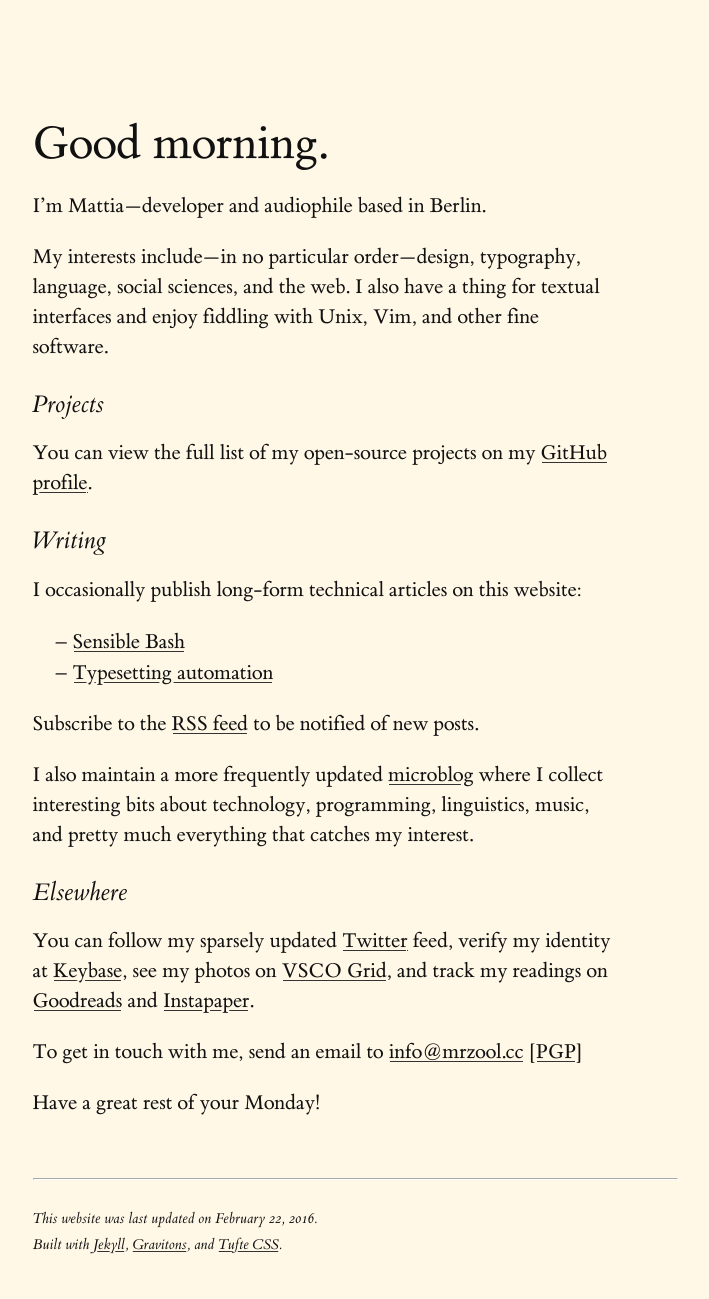
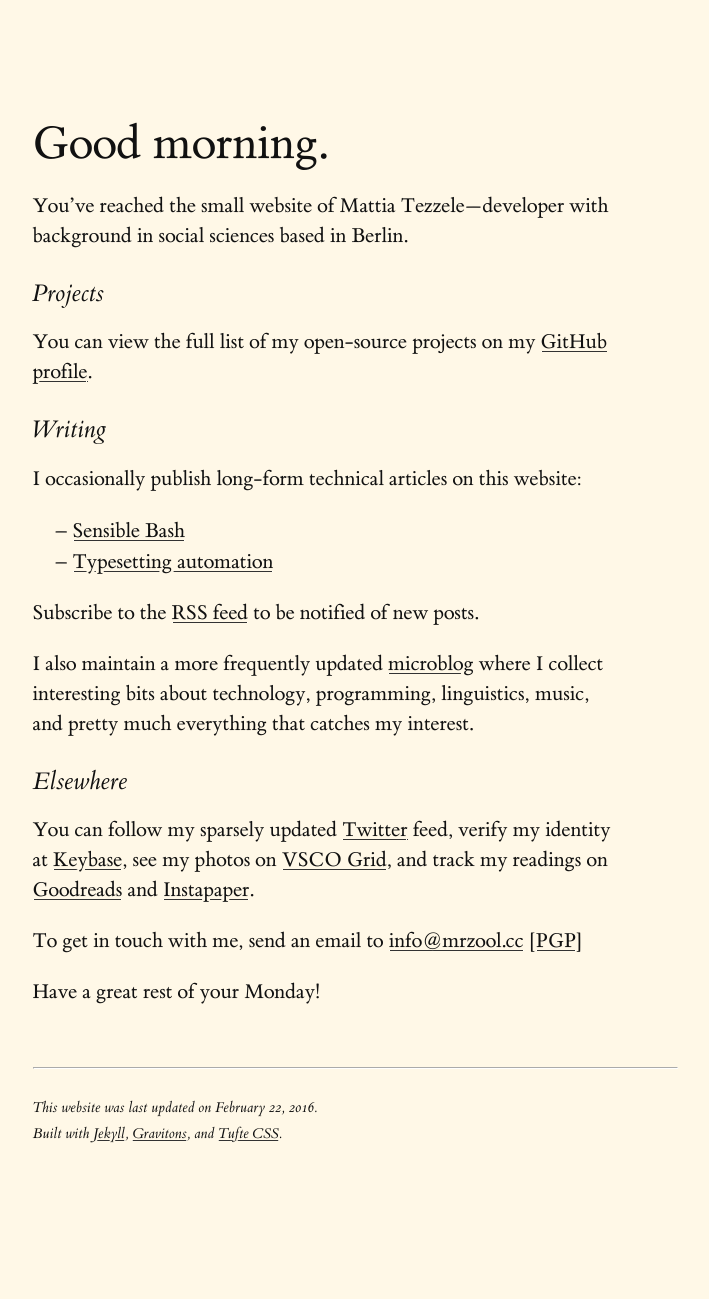
Before and after one commit to mrzool/mrzool.github.io, a Jekyll site: the page built from index.md, in a window 1280 px wide. Shown: the whole page, without its empty margins (285-994 px from the left). Built offline with Jekyll 4.4.1, drawn with Linux system fonts in a browser that asks for light colours; after the commit the page ends 1188 px from its top, so only the background shows below that.

Commit message:
omit needless words

```diff
--- a/index.md
+++ b/index.md
@@ -3,9 +3,7 @@
 title: Home
 ---
 
-I'm Mattia---developer and audiophile based in Berlin.
-
-My interests include---in no particular order---design, typography, language, social sciences, and the web. I also have a thing for textual interfaces and enjoy fiddling with Unix, Vim, and other fine software.
+You've reached the small website of Mattia Tezzele---developer with background in social sciences based in Berlin.
 
 ### Projects
 
```
